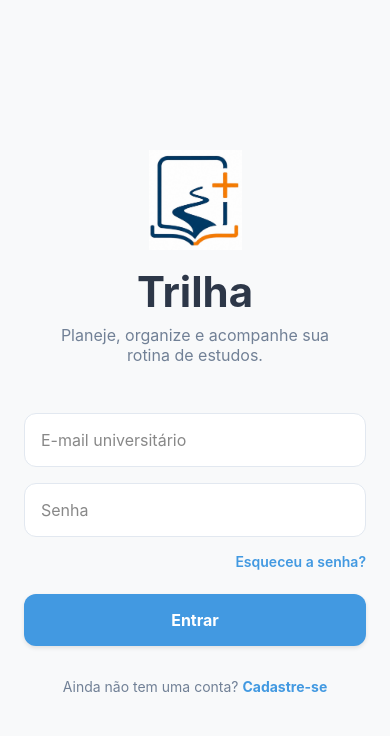
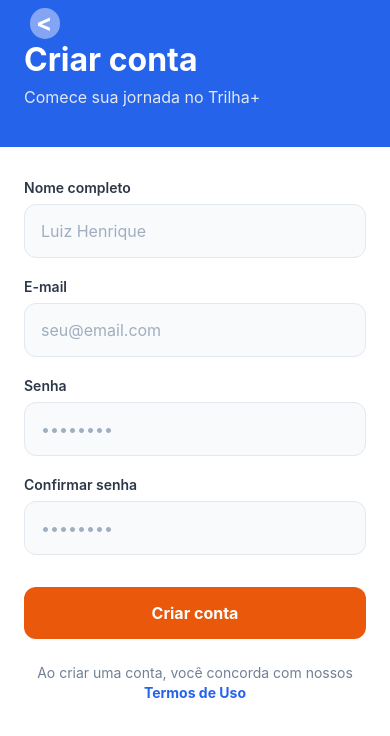
Before and after one commit to pedroalves-ads-uninassau/trilha-mais, a React Native app in the folder frontend/: screen /Cadastro in a window 390 px wide. Shown: the top 736 px of the page. Built offline with nearby package versions, Linux system fonts and the light colour scheme.

Commit message:
tela de cadastro

```diff
--- a/frontend/App.tsx
+++ b/frontend/App.tsx
@@ -2,6 +2,7 @@ import React from 'react';
 import { NavigationContainer } from '@react-navigation/native';
 import { createNativeStackNavigator } from '@react-navigation/native-stack';
 import LoginScreen from '../frontend/src/pages/LoginScreen';
+import CadastroScreen from './src/pages/CadastroScreen';
 
 const Stack = createNativeStackNavigator();
 
@@ -10,13 +11,8 @@ export default function AppRoutes() {
     <NavigationContainer>
       {/* O screenOptions={{ headerShown: false }} remove a barra de título padrão do topo */}
       <Stack.Navigator screenOptions={{ headerShown: false }}>
-
         <Stack.Screen name="Login" component={LoginScreen} />
-
-        {/* Futuramente você vai colocar as próximas telas do Trilha aqui. Ex: */}
-        {/* <Stack.Screen name="Home" component={HomeScreen} /> */}
-        {/* <Stack.Screen name="Cadastro" component={CadastroScreen} /> */}
-
+        <Stack.Screen name="Cadastro" component={CadastroScreen} />
       </Stack.Navigator>
     </NavigationContainer>
   );
--- /dev/null
+++ b/frontend/src/pages/CadastroScreen.tsx
@@ -0,0 +1,214 @@
+import React, { useState } from 'react';
+import {
+  View,
+  Text,
+  TextInput,
+  TouchableOpacity,
+  StyleSheet,
+  KeyboardAvoidingView,
+  Platform,
+  SafeAreaView,
+  ScrollView,
+  StatusBar
+} from 'react-native';
+import { useNavigation } from '@react-navigation/native';
+
+export default function CadastroScreen() {
+  const navigation = useNavigation();
+
+  const [nome, setNome] = useState<string>('');
+  const [email, setEmail] = useState<string>('');
+  const [senha, setSenha] = useState<string>('');
+  const [confirmarSenha, setConfirmarSenha] = useState<string>('');
+
+  const handleCadastro = () => {
+    console.log('Tentativa de cadastro:', { nome, email, senha, confirmarSenha });
+    // Lógica de cadastro aqui
+  };
+
+  return (
+    <SafeAreaView style={styles.safeArea}>
+      <StatusBar barStyle="light-content" backgroundColor="#2563EB" />
+
+      <KeyboardAvoidingView
+        behavior={Platform.OS === 'ios' ? 'padding' : undefined}
+        style={styles.container}
+      >
+        <ScrollView contentContainerStyle={styles.scrollContainer} bounces={false}>
+
+          {/* Cabeçalho */}
+          <View style={styles.header}>
+            {/* Ícone de voltar simulado (pode usar react-native-vector-icons) */}
+            <TouchableOpacity onPress={() => navigation.goBack()} style={styles.backButton}>
+              <Text style={styles.backButtonText}>{'<'}</Text>
+            </TouchableOpacity>
+
+            <Text style={styles.title}>Criar conta</Text>
+            <Text style={styles.subtitle}>
+              Comece sua jornada no Trilha+
+            </Text>
+          </View>
+
+          {/* Formulário */}
+          <View style={styles.formContainer}>
+
+            <View style={styles.inputGroup}>
+              <Text style={styles.label}>Nome completo</Text>
+              <TextInput
+                style={styles.input}
+                placeholder="Luiz Henrique"
+                placeholderTextColor="#A0AEC0"
+                value={nome}
+                onChangeText={setNome}
+              />
+            </View>
+
+            <View style={styles.inputGroup}>
+              <Text style={styles.label}>E-mail</Text>
+              <TextInput
+                style={styles.input}
+                placeholder="seu@email.com"
+                placeholderTextColor="#A0AEC0"
+                keyboardType="email-address"
+                autoCapitalize="none"
+                value={email}
+                onChangeText={setEmail}
+              />
+            </View>
+
+            <View style={styles.inputGroup}>
+              <Text style={styles.label}>Senha</Text>
+              <TextInput
+                style={styles.input}
+                placeholder="••••••••"
+                placeholderTextColor="#A0AEC0"
+                secureTextEntry
+                value={senha}
+                onChangeText={setSenha}
+              />
+            </View>
+
+            <View style={styles.inputGroup}>
+              <Text style={styles.label}>Confirmar senha</Text>
+              <TextInput
+                style={styles.input}
+                placeholder="••••••••"
+                placeholderTextColor="#A0AEC0"
+                secureTextEntry
+                value={confirmarSenha}
+                onChangeText={setConfirmarSenha}
+              />
+            </View>
+
+            <TouchableOpacity style={styles.button} onPress={handleCadastro} activeOpacity={0.8}>
+              <Text style={styles.buttonText}>Criar conta</Text>
+            </TouchableOpacity>
+
+            <Text style={styles.termsText}>
+              Ao criar uma conta, você concorda com nossos{'\n'}
+              <Text style={styles.linkText}>Termos de Uso</Text>
+            </Text>
+
+          </View>
+        </ScrollView>
+      </KeyboardAvoidingView>
+    </SafeAreaView>
+  );
+}
+
+const styles = StyleSheet.create({
+  safeArea: {
+    flex: 1,
+    backgroundColor: '#2563EB',
+  },
+  container: {
+    flex: 1,
+    backgroundColor: '#FFFFFF',
+  },
+  scrollContainer: {
+    flexGrow: 1,
+  },
+  header: {
+    backgroundColor: '#2563EB',
+    paddingHorizontal: 24,
+    paddingTop: 20,
+    paddingBottom: 40,
+  },
+  backButton: {
+    position: 'absolute',
+    top: 0,
+    left: 20,
+    zIndex: 10,
+    padding: 8,
+    paddingLeft: 10,
+  },
+  backButtonText: {
+    color: '#FFFFFF',
+    backgroundColor: '#fefdfd6d',
+    borderRadius: 15,
+    width: 30,
+    paddingLeft: 6,
+    paddingBottom: 2,
+    fontSize: 24,
+    fontWeight: 'bold',
+  },
+  title: {
+    fontSize: 32,
+    fontWeight: 'bold',
+    color: '#FFFFFF',
+    marginTop: 20,
+    marginBottom: 8,
+  },
+  subtitle: {
+    fontSize: 16,
+    color: '#E2E8F0',
+  },
+  formContainer: {
+    flex: 1,
+    backgroundColor: '#FFFFFF',
+    paddingHorizontal: 24,
+    paddingTop: 32,
+    paddingBottom: 24,
+  },
+  inputGroup: {
+    marginBottom: 20,
+  },
+  label: {
+    fontSize: 14,
+    fontWeight: '600',
+    color: '#2D3748',
+    marginBottom: 8,
+  },
+  input: {
+    backgroundColor: '#F8FAFC',
+    borderWidth: 1,
+    borderColor: '#E2E8F0',
+    borderRadius: 12,
+    padding: 16,
+    fontSize: 16,
+    color: '#2D3748',
+  },
+  button: {
+    backgroundColor: '#EA580C',
+    borderRadius: 12,
+    padding: 16,
+    alignItems: 'center',
+    marginTop: 12,
+    marginBottom: 24,
+  },
+  buttonText: {
+    color: '#FFFFFF',
+    fontSize: 16,
+    fontWeight: 'bold',
+  },
+  termsText: {
+    textAlign: 'center',
+    fontSize: 14,
+    color: '#718096',
+    lineHeight: 20,
+  },
+  linkText: {
+    color: '#2563EB',
+    fontWeight: 'bold',
+  },
+});
--- a/frontend/src/pages/LoginScreen.tsx
+++ b/frontend/src/pages/LoginScreen.tsx
@@ -1,4 +1,6 @@
 import React, { useState } from 'react';
+import { useNavigation } from '@react-navigation/native';
+
 import {
   View,
   Text,
@@ -14,6 +16,8 @@ import {
 export default function LoginScreen() {
   const [email, setEmail] = useState<string>('');
   const [password, setPassword] = useState<string>('');
+
+  const navigation = useNavigation<any>();
 
   const handleLogin = () => {
     console.log('Tentativa de login:', { email, password });
@@ -41,7 +45,7 @@ export default function LoginScreen() {
         <View style={styles.form}>
           <TextInput
             style={styles.input}
-            placeholder="E-mail universitário"
+            placeholder="E-mail"
             placeholderTextColor="#888"
             keyboardType="email-address"
             autoCapitalize="none"
@@ -69,7 +73,7 @@ export default function LoginScreen() {
 
           <View style={styles.footer}>
             <Text style={styles.footerText}>Ainda não tem uma conta? </Text>
-            <TouchableOpacity>
+            <TouchableOpacity onPress={() => navigation.navigate('Cadastro')}>
               <Text style={styles.registerText}>Cadastre-se</Text>
             </TouchableOpacity>
           </View>
```
